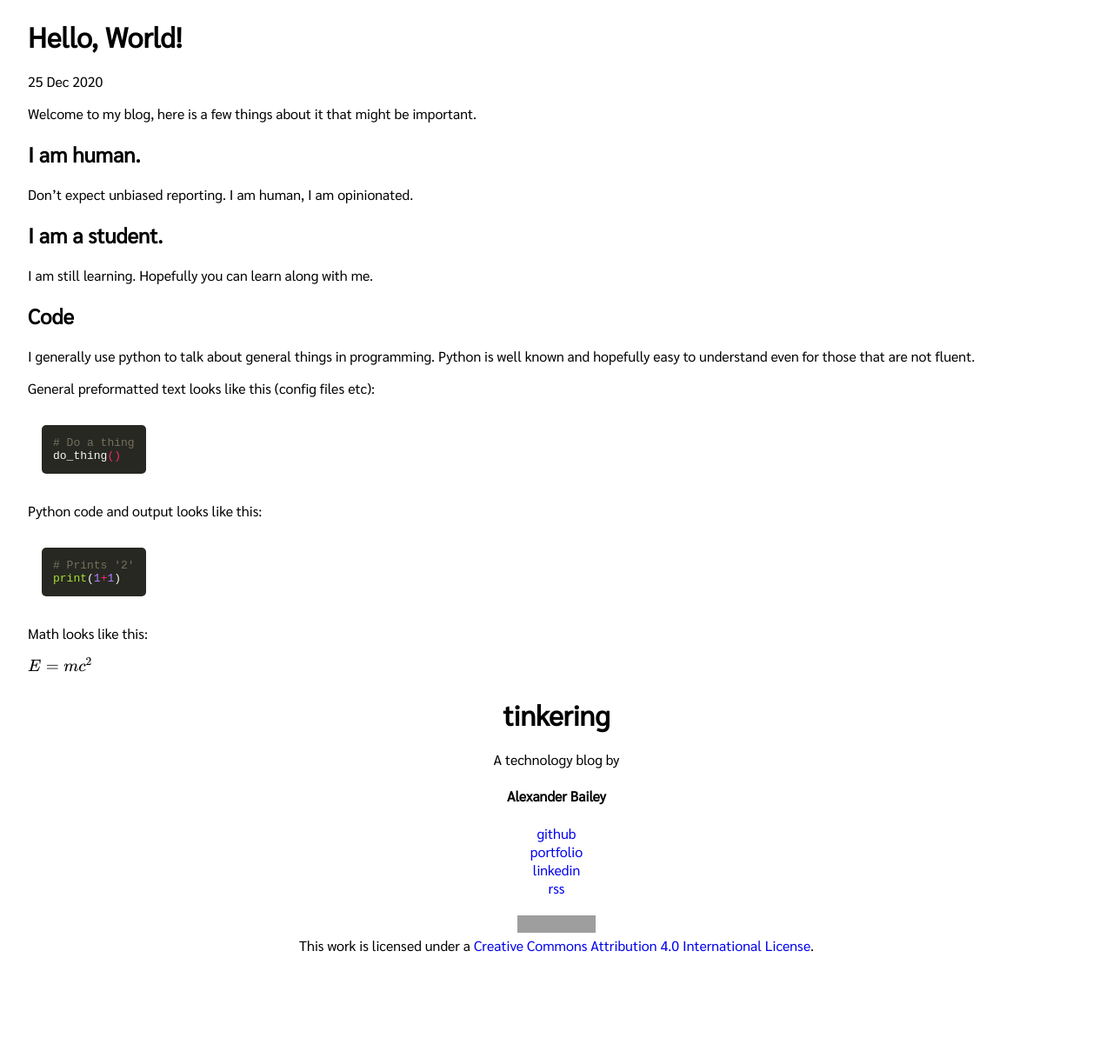
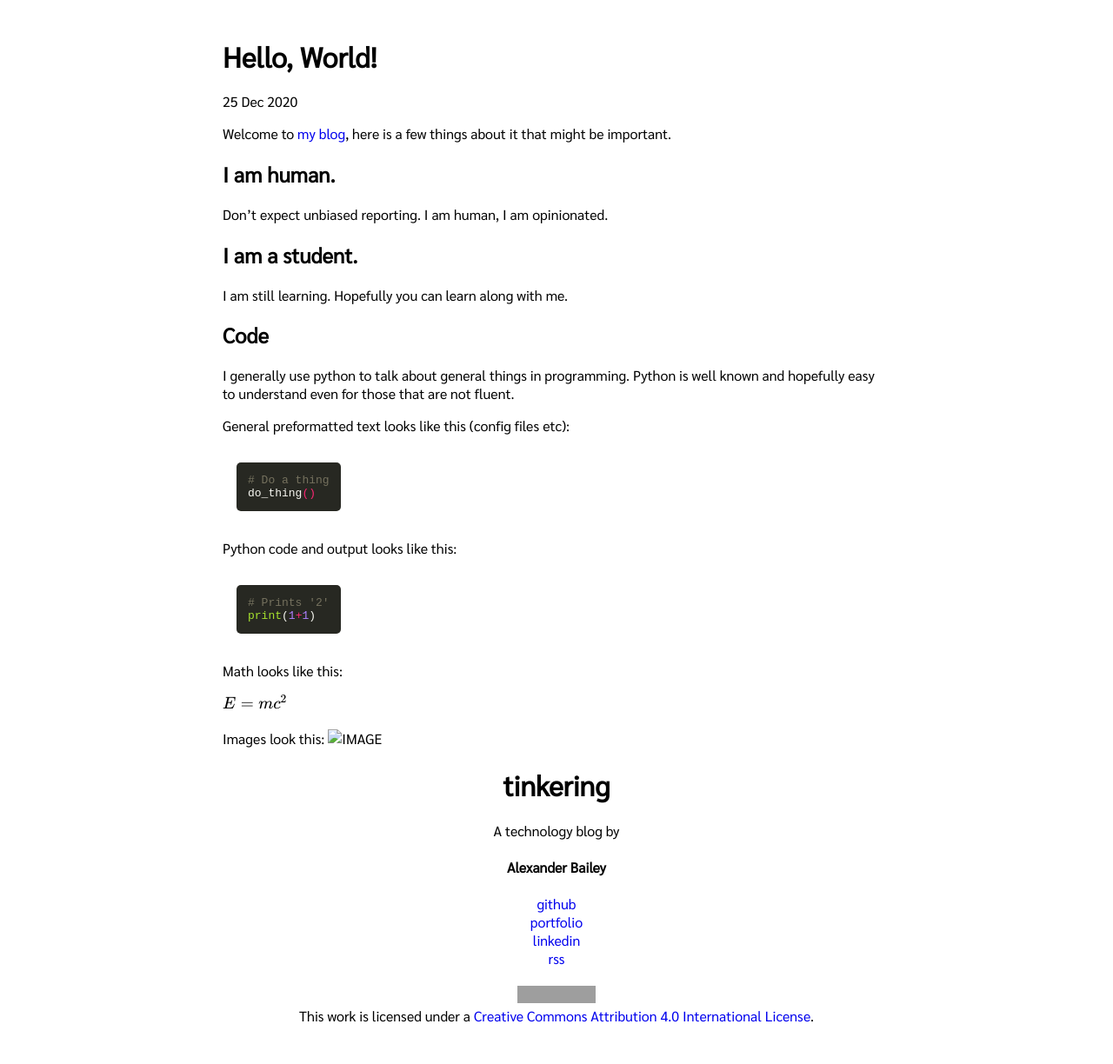
Before and after one commit to Kingston802/blog-theme, a Jekyll site: the page built from _posts/2020-12-25-welcome.md, in a window 1280 px wide. Shown: the whole page at 87% size. Built offline with Jekyll 4.4.1, drawn with Linux system fonts in a browser that asks for light colours; before the commit the page ends 1098 px from its top, so only the background shows below that; grey boxes are pictures that could not be loaded.

Commit message:
✨ media queries ✨

```diff
--- a/Gemfile
+++ b/Gemfile
@@ -26,3 +26,4 @@ end
 
 # Performance-booster for watching directories on Windows
 gem "wdm", "~> 0.1.1", :platforms => [:mingw, :x64_mingw, :mswin]
+gem "i18n", "~>0.9.5"
--- a/_posts/2020-12-25-welcome.md
+++ b/_posts/2020-12-25-welcome.md
@@ -4,7 +4,7 @@ title: Hello, World!
 layout: post
 img: assets/img/helloworld.png
 ---
-Welcome to my blog, here is a few things about it that might be important.
+Welcome to [my blog](https://kingston802.github.io/tinkering/), here is a few things about it that might be important.
 
 ## I am human.
 
@@ -38,3 +38,6 @@ print(1+1)
 Math looks like this:
 
 $E=mc^2$
+
+Images look this:
+![IMAGE]()
--- a/assets/css/main.css
+++ b/assets/css/main.css
@@ -5,6 +5,9 @@
 }
 a {
   text-decoration: none;
+}
+a:hover {
+  text-decoration: underline;
 }
 body {
   margin: 0;
@@ -20,6 +23,7 @@ body {
 }
 footer {
   text-align: center;
+  margin-bottom: 5vh;
 }
 h1 a {
   color: black;
@@ -49,7 +53,7 @@ h1 a {
 }
 
 .post {
-  margin-left: 2em;
+  margin: 5vh 30vw;
 }
 .post-title {
   margin-top: 0;
@@ -62,3 +66,20 @@ h1 a {
   margin: 0;
   border-radius: 5px;
 }
+
+/* media queries  */
+@media screen and (max-width: 1700px) {
+  .post {
+    margin: 2.5vh 20vw;
+  }
+}
+@media screen and (max-width: 1050px) {
+  .post {
+    margin: 0 0 0 2em;
+  }
+}
+@media screen and (max-width: 600px) {
+  .post {
+    margin: 0 1em;
+  }
+}
```
